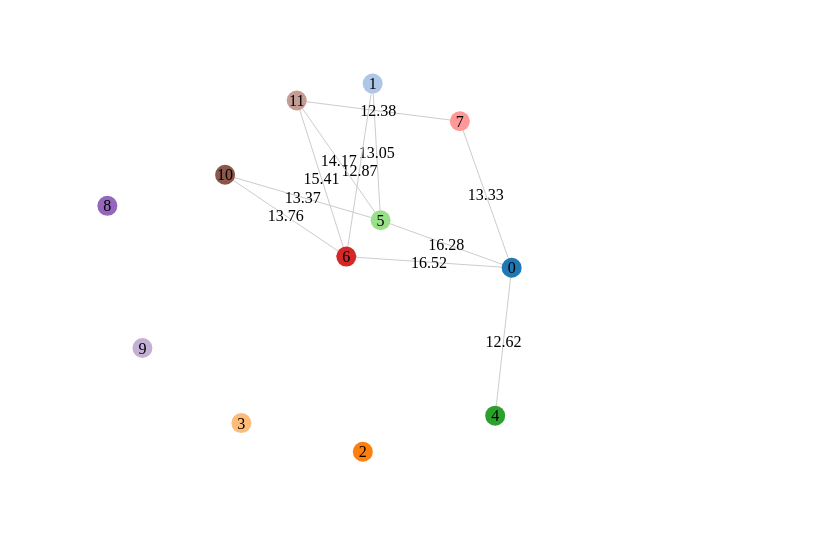
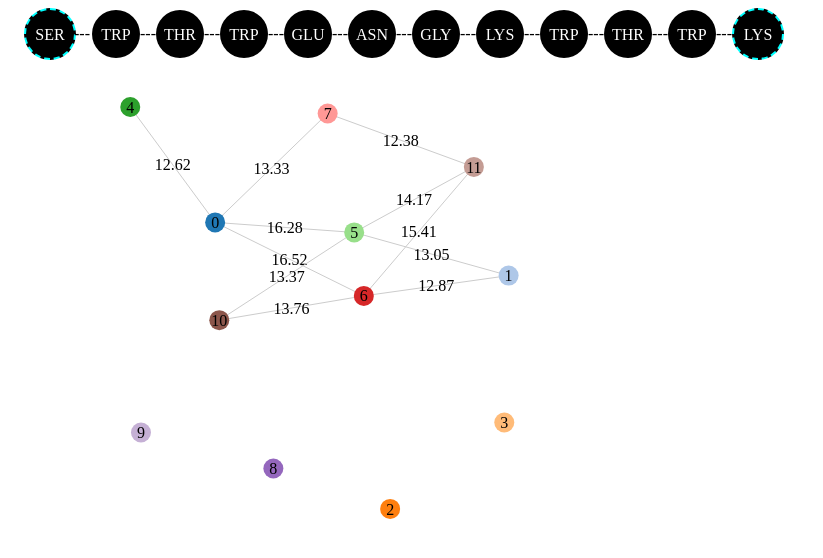
Before and after one commit to rbyirdaw/mesmer, a plain HTML site: page mesmer.html in a window 1280 px wide. Shown: the whole page, without its empty margins (0-823 px from the left). Drawn offline with nearby package versions, Linux system fonts and the light colour scheme.

Commit message:
added primary sequence display

```diff
--- a/create.js
+++ b/create.js
@@ -59,6 +59,8 @@ function createDisplay(fileName) {
         _vis.numRes = _vis.resData.length;
         console.log(_vis.numRes+" CA atoms read.");
 
+	build_primary_sequence_display();
+
 	calc_pw_distances();
 
 	build_force_layout();
--- a/mesmer.html
+++ b/mesmer.html
@@ -1,14 +1,19 @@
 <!DOCTYPE html>
 <html>
   <head>
+    <script src="https://cdnjs.cloudflare.com/ajax/libs/jquery/2.2.2/jquery.min.js"></script>
     <script src="https://d3js.org/d3.v3.min.js" charset="utf-8"></script>
     <script src="force_layout.js" charset="utf-8"></script>
     <script src="create.js" charset="utf-8"></script>
+    <script src="primary_sequence_display.js" charset="utf-8"></script>
+
+    <link rel="stylesheet" href="stylesheets/primary_sequence_display.css">
 
   </head>
 
 
   <body>
+	<div id="primary-seq"></div>
   </body>
 
 
--- /dev/null
+++ b/primary_sequence_display.js
@@ -0,0 +1,45 @@
+function add(res, terminus) {
+  var newRes = '<div class="c2 C ' + terminus + ' ">';
+  newRes += '<div class="l2" ' + 'data-resID="' + res.resID + '"' +
+    ' data-resNum="' + res.resNum + '">' + res.resID + '</div>';
+  newRes += '</div>';
+
+  //$(newRes).insertAfter(".c2:last");
+
+  $("#primary-seq").append(newRes);
+}
+
+//=============================================================================
+
+function attachListener() {
+  $(".c2:last").on("click", function() {
+    alert("clicked " + $(this).text() + " " +
+      $(this).children(".l2").data("resid") + " " +
+      $(this).children(".l2").data("resnum"));
+  });
+
+}
+
+//=============================================================================
+
+//$(document).ready(function() {
+function build_primary_sequence_display() {
+
+  $.each(_vis.resData, function(index, value) {
+    var terminus = "";
+    if (index === 0) {
+      terminus = "N_terminus";
+    } else if (index === _vis.resData.length - 1) {
+      terminus = "C_terminus";
+    }
+    add(value, terminus);
+    attachListener();
+
+    /*Data must be appended after element is inserted
+    $(".c2:last").data({"resNum": structures[0].seq[index].resNum,
+    	"resID": structures[0].seq[index].resID})
+    	*/
+  });
+
+}
+//});
--- /dev/null
+++ b/stylesheets/primary_sequence_display.css
@@ -0,0 +1,30 @@
+.C {
+  background-color: black;
+  color: white;
+}
+
+
+.c2 {
+  width: 3em;
+  height: 3em;
+  border-radius: 50%;
+  display: inline-block;
+  margin-left: 1em;
+  vertical-align: middle;
+  cursor: pointer;
+}
+.c2:not(.C_terminus):after{
+  content: "---";
+  color: black;
+  position: relative;
+  top: -1.2em;
+  left: 3em;
+  cursor: default;
+}
+.N_terminus, .C_terminus {
+  border: 2px dashed cyan;
+}
+.l2 {
+  text-align: center;
+  padding-top: 1em;
+}
```
